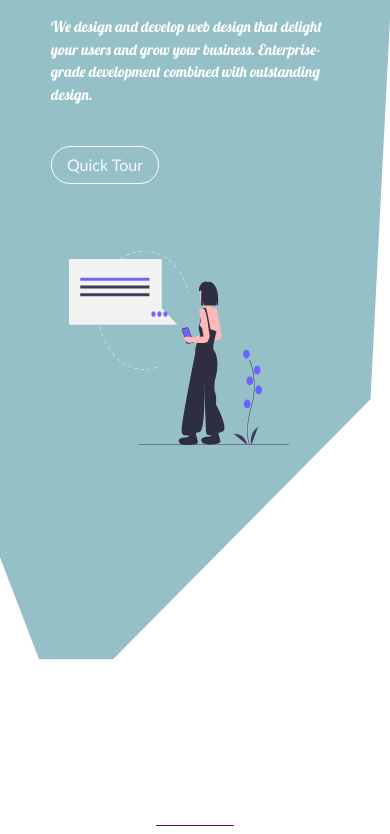
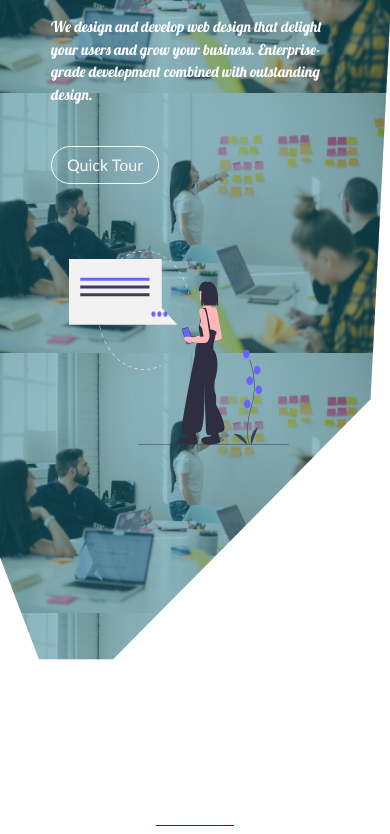
Before and after one commit to jazbaat/kashifooo, a plain HTML site: page index.html in a window 390 px wide. Shown: the part 167-1001 px from the top of the page. Drawn offline with nearby package versions, Linux system fonts and the light colour scheme; a web font is replaced by a local one.

Commit message:
Update style.css

```diff
--- a/style.css
+++ b/style.css
@@ -363,7 +363,8 @@ Thanks GOD
         width: 100%;
         height: 150vh;
         position: relative;
-        background-image: url("headerB.jpg");
+        background-image: url("grammer.jpg");
+    background-size: contain;
     }
     .svg {
         width: 220px;
@@ -403,8 +404,8 @@ Thanks GOD
         clip-path: polygon(0 0, 100% 0, 100% 20%, 95% 61%, 29% 89%, 10% 89%, 0 78%, 0% 20%);
         width: 100%;
         height: 140vh;
-        position: relative;
-        background-image: url("headerB.jpg");
+        position: relative;background-image: url("grammer.jpg");
+    background-size: contain;
     }
     .svg {
         width: 230px;
@@ -447,7 +448,8 @@ Thanks GOD
         width: 100%;
         height: 130vh;
         position: relative;
-        background-image: url("headerB.jpg");
+     background-image: url("grammer.jpg");
+    background-size: contain;
     }
     .svg {
         width: 220px;
@@ -490,7 +492,8 @@ Thanks GOD
         width: 100%;
         height: 110vh;
         position: relative;
-        background-image: url("headerB.jpg");
+       background-image: url("grammer.jpg");
+    background-size: contain;
     }
     .svg {
         width: 220px;
@@ -533,7 +536,8 @@ Thanks GOD
         width: 100%;
         height: 140vh;
         position: relative;
-        background-image: url("headerB.jpg");
+       background-image: url("grammer.jpg");
+    background-size: contain;
     }
     .svg {
         width: 220px;
```
